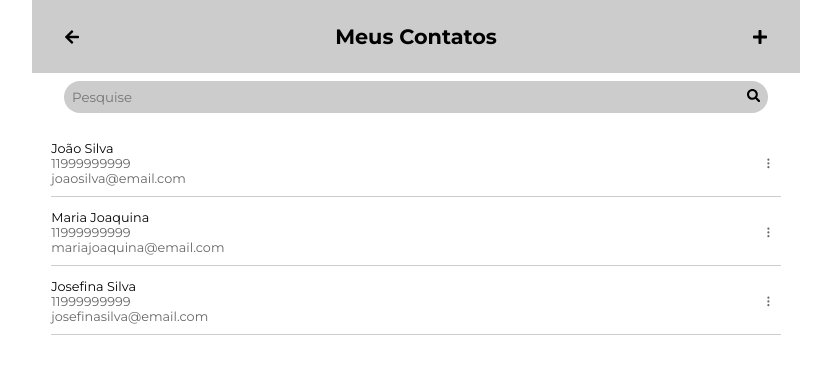
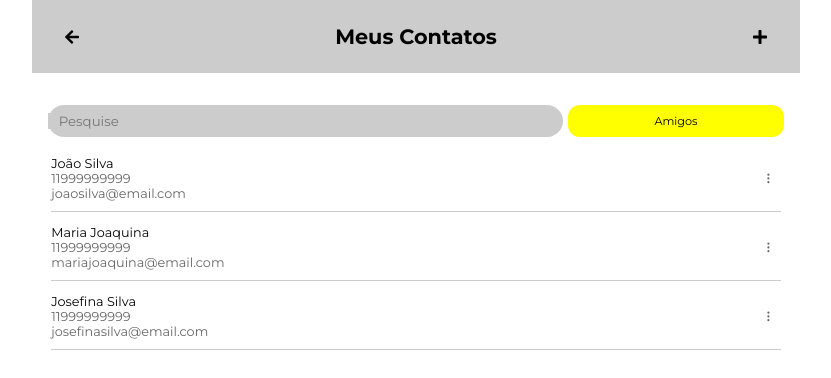
Before and after one commit to ClaudioFerreir/contactList, a React (Create React App) app: page / in a window 1280 px wide. Shown: the top 378 px of the page, without its empty margins (224-1055 px from the left). Built offline with nearby package versions, Linux system fonts and the light colour scheme.

Commit message:
amigos tag added

```diff
--- a/src/containers/FomularioPesquisa/index.tsx
+++ b/src/containers/FomularioPesquisa/index.tsx
@@ -1,7 +1,6 @@
 import { useDispatch, useSelector } from 'react-redux'
 
-import { FaSearch } from 'react-icons/fa'
-import FormWrapper from './styles'
+import FormWrapper, { BFTag, FiltroWrapper } from './styles'
 
 import { alterarTermo } from '../../store/reducers/filtro'
 import { RootReducer } from '../../store'
@@ -11,7 +10,7 @@ const FormularioPesquisa = () => {
   const { termo } = useSelector((state: RootReducer) => state.filtro)
 
   return (
-    <>
+    <FiltroWrapper>
       <FormWrapper action="#">
         <input
           type="text"
@@ -19,11 +18,9 @@ const FormularioPesquisa = () => {
           value={termo}
           onChange={(evento) => dispatch(alterarTermo(evento.target.value))}
         />
-        <button type="submit">
-          <FaSearch />
-        </button>
       </FormWrapper>
-    </>
+      <BFTag>Amigos</BFTag>
+    </FiltroWrapper>
   )
 }
 
--- a/src/containers/FomularioPesquisa/styles.ts
+++ b/src/containers/FomularioPesquisa/styles.ts
@@ -1,17 +1,27 @@
 import styled from 'styled-components'
+
+export const FiltroWrapper = styled.div`
+  display: grid;
+  gap: 0.3em;
+  grid-auto-flow: column;
+  grid-template-columns: 70% auto;
+  margin-top: 2em;
+  overflow-x: hidden;
+  padding: 0 1em;
+`
 
 const FormWrapper = styled.form`
   display: flex;
   align-items: center;
   justify-content: space-between;
   background-color: #ccc;
-  padding: 0.5em 0.5em;
-  margin: 0.5em 2em;
+  padding: 0.5em 0em;
   border-radius: 16px;
 
   input {
     border: none;
     background-color: #ccc;
+    padding-left: 0.8em;
 
     &:focus {
       outline: none;
@@ -23,5 +33,17 @@ const FormWrapper = styled.form`
     border: none;
   }
 `
+export const BFTag = styled.span`
+  display: flex;
+  align-items: center;
+  justify-content: center;
+  max-width: 100%;
+  padding: 0.2em 0.5em;
+  background-color: #ffff00;
+  border-radius: 12px;
+  color: #000;
+  font-size: 0.7em;
+  text-align: center;
+`
 
 export default FormWrapper
```
